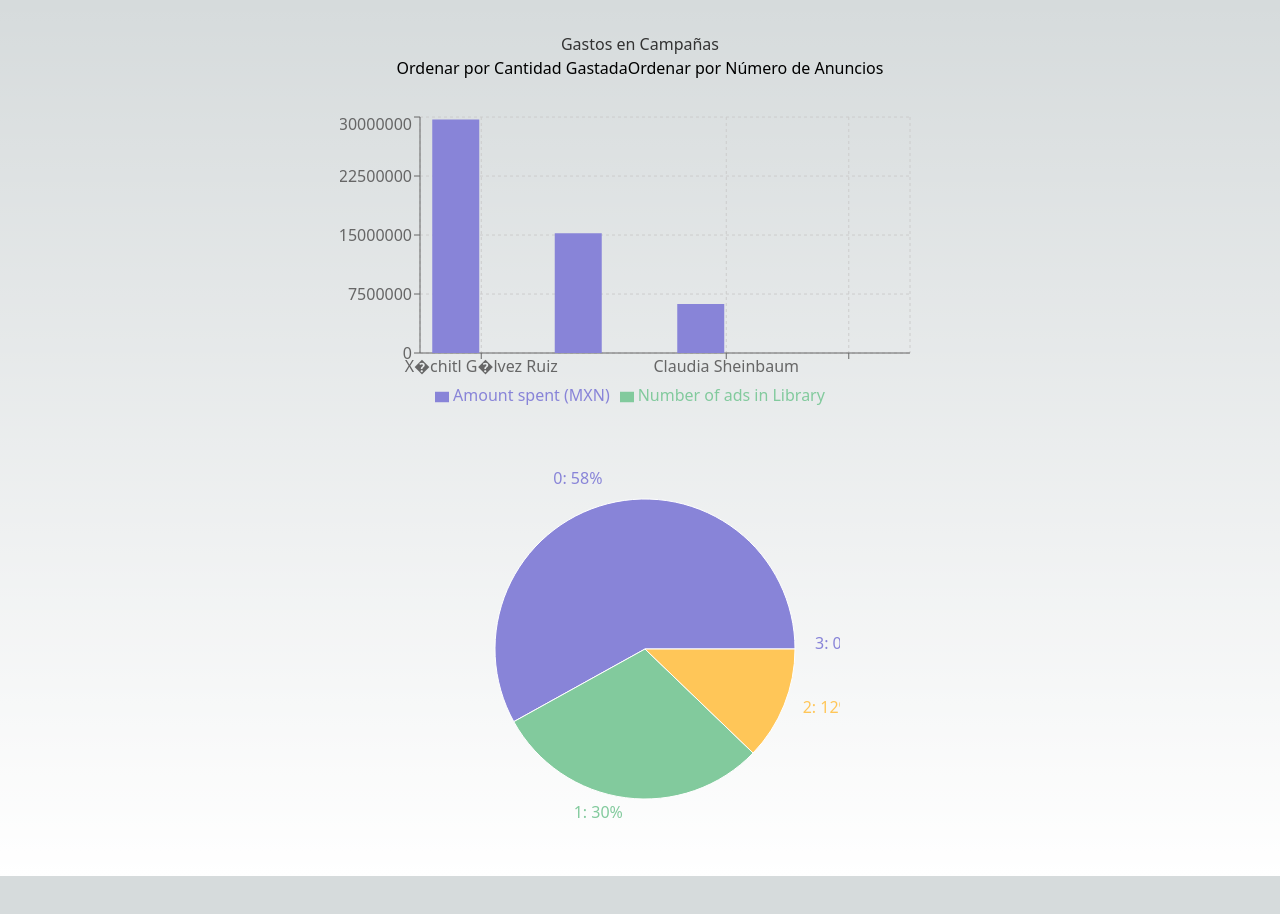
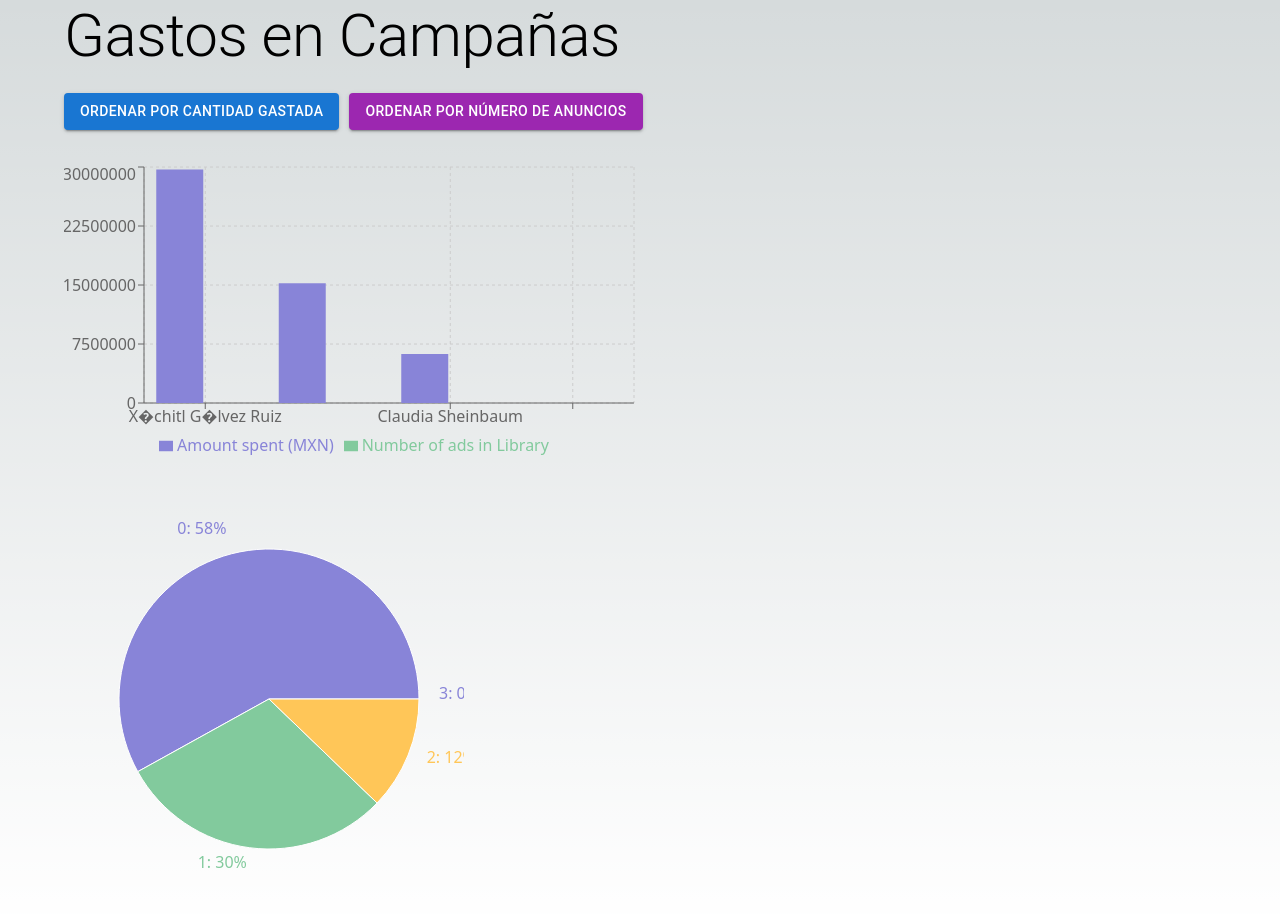
Before and after one commit to Root-FTW/BENITO, a Next.js app: page / in a window 1280 px wide. Shown: the top 914 px of the page. Before the commit the page ends 876 px from the top, so only its background shows below. Built offline with nearby package versions, Linux system fonts and the light colour scheme.

Commit message:
Update index.js

```diff
--- a/pages/index.js
+++ b/pages/index.js
@@ -3,7 +3,7 @@ import Papa from 'papaparse';
 import { BarChart, Bar, XAxis, YAxis, CartesianGrid, Tooltip, Legend, PieChart, Pie, Cell } from 'recharts';
 import fs from 'fs';
 import path from 'path';
-import styles from '../styles/Home.module.css';
+import { Container, Typography, Button, Box } from '@mui/material';
 
 const COLORS = ['#8884d8', '#82ca9d', '#ffc658'];
 
@@ -31,13 +31,19 @@ export default function Home({ data }) {
   };
 
   return (
-    <div className={styles.container}>
-      <h1 className={styles.heading}>Gastos en Campañas</h1>
-      <div>
-        <button onClick={filterByAmountSpent}>Ordenar por Cantidad Gastada</button>
-        <button onClick={filterByNumberOfAds}>Ordenar por Número de Anuncios</button>
-      </div>
-      <div className={styles.chart}>
+    <Container>
+      <Typography variant="h2" component="h1" gutterBottom>
+        Gastos en Campañas
+      </Typography>
+      <Box my={2}>
+        <Button variant="contained" color="primary" onClick={filterByAmountSpent} style={{ marginRight: '10px' }}>
+          Ordenar por Cantidad Gastada
+        </Button>
+        <Button variant="contained" color="secondary" onClick={filterByNumberOfAds}>
+          Ordenar por Número de Anuncios
+        </Button>
+      </Box>
+      <Box my={4}>
         <BarChart
           width={600}
           height={300}
@@ -53,8 +59,8 @@ export default function Home({ data }) {
           <Bar dataKey="Amount spent (MXN)" fill="#8884d8" />
           <Bar dataKey="Number of ads in Library" fill="#82ca9d" />
         </BarChart>
-      </div>
-      <div className={styles.chart}>
+      </Box>
+      <Box my={4}>
         <PieChart width={400} height={400}>
           <Pie
             data={filteredData}
@@ -72,8 +78,8 @@ export default function Home({ data }) {
           </Pie>
           <Tooltip />
         </PieChart>
-      </div>
-    </div>
+      </Box>
+    </Container>
   );
 }
 
```
